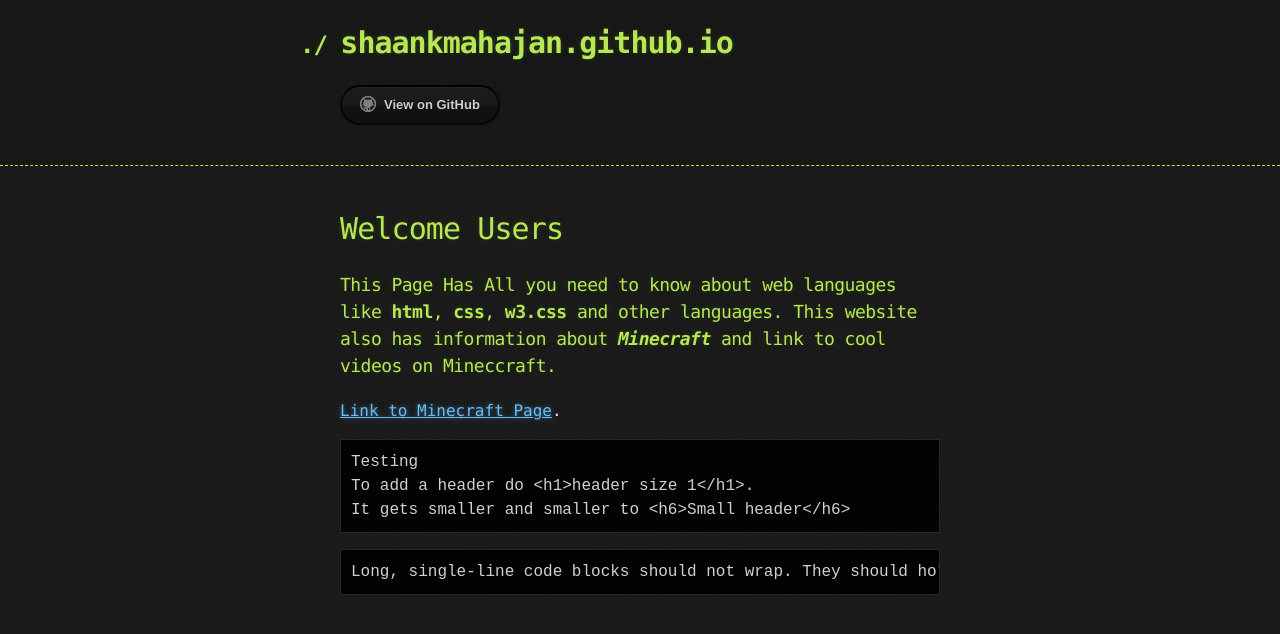
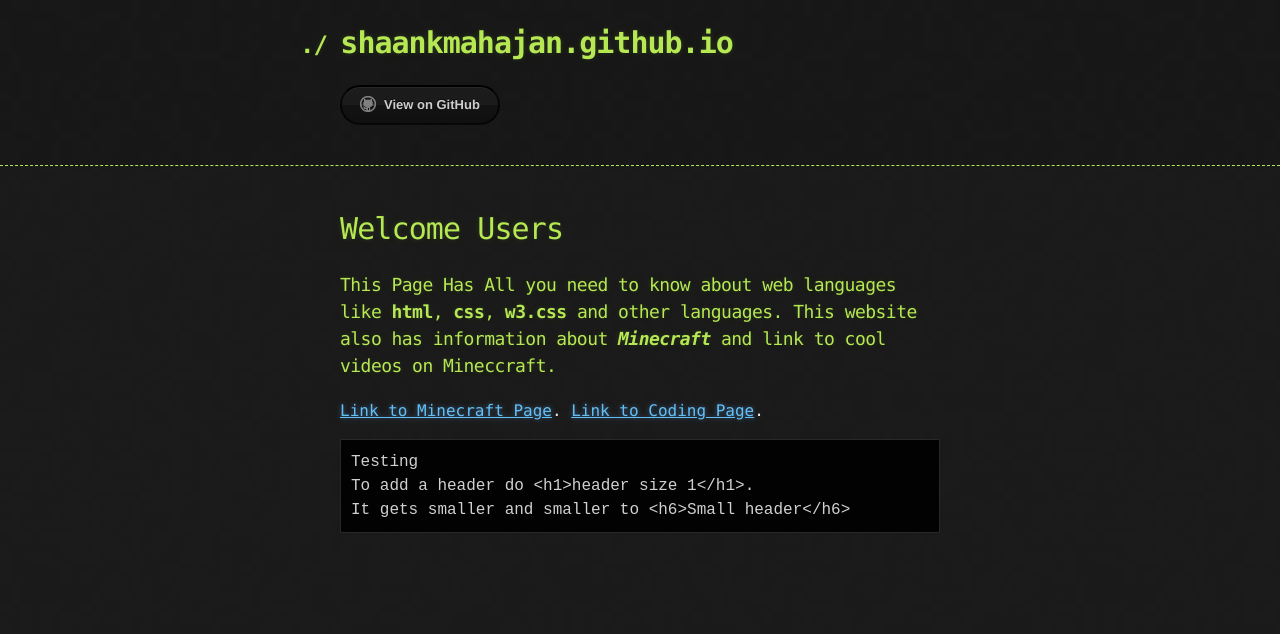
Before and after one commit to Pranked3/shaankmahajan.github.io, a Jekyll site: the page built from index.md, in a window 1280 px wide. Shown: the top 634 px of the page. Built offline with Jekyll 4.4.1, drawn with Linux system fonts in a browser that asks for light colours; the repository's description, which GitHub fills in, is left out; our own code applies the rules of GitHub Pages for plain Markdown files.

Commit message:
change13

````diff
--- a/index.md
+++ b/index.md
@@ -6,6 +6,7 @@ layout: default
 
 ### [](#header-3)This Page Has All you need to know about web languages like **html**, **css**, **w3.css** and other languages. This website also has information about _**Minecraft**_ and link to cool videos on Mineccraft.
 [Link to Minecraft Page](minecraft-page).
+[Link to Coding Page](coding-page).
 
 ```
 Testing
@@ -25,7 +26,3 @@ It gets smaller and smaller to <h6>Small header</h6>
 <dd>Green</dd>
 </dl>
 -->
-
-```
-Long, single-line code blocks should not wrap. They should horizontally scroll if they are too long. This line should be long enough to demonstrate this.
-```
````
Also changed, not shown: coding-page.md (added, +10 -0 lines).
